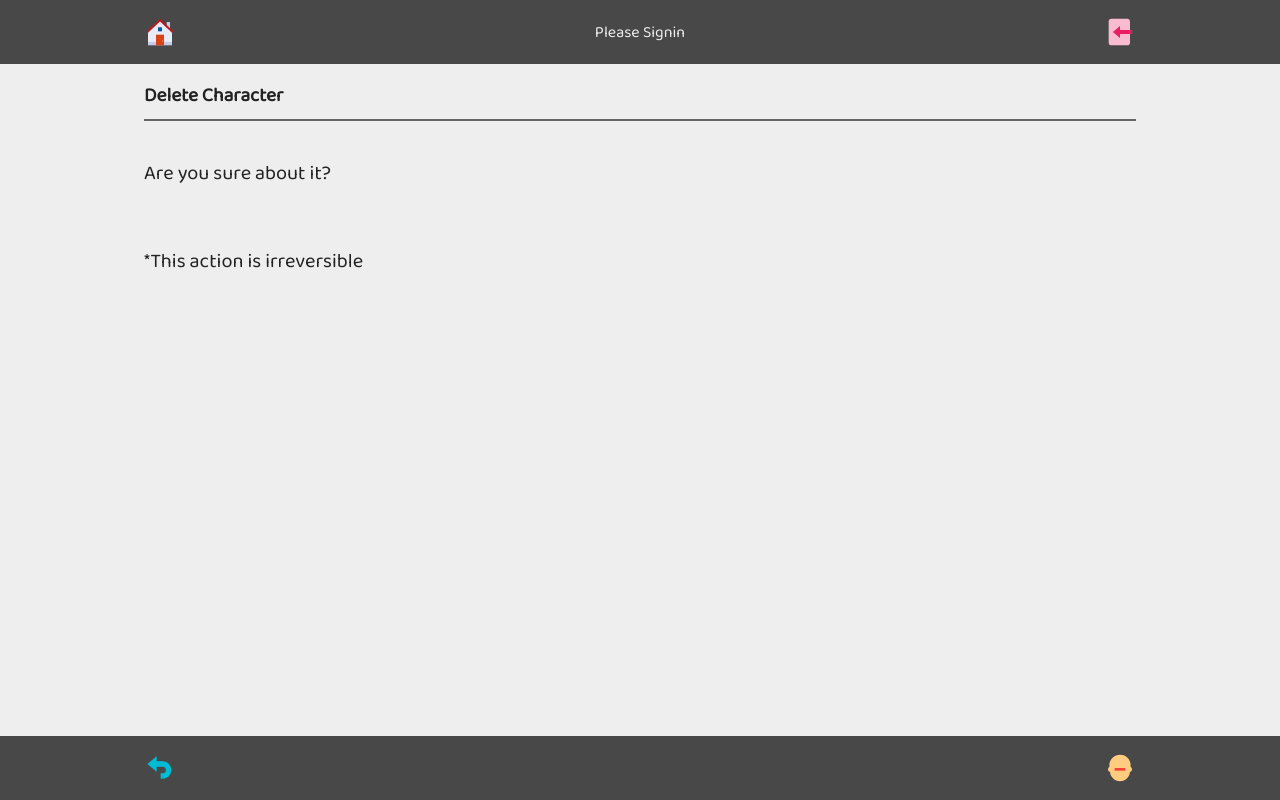
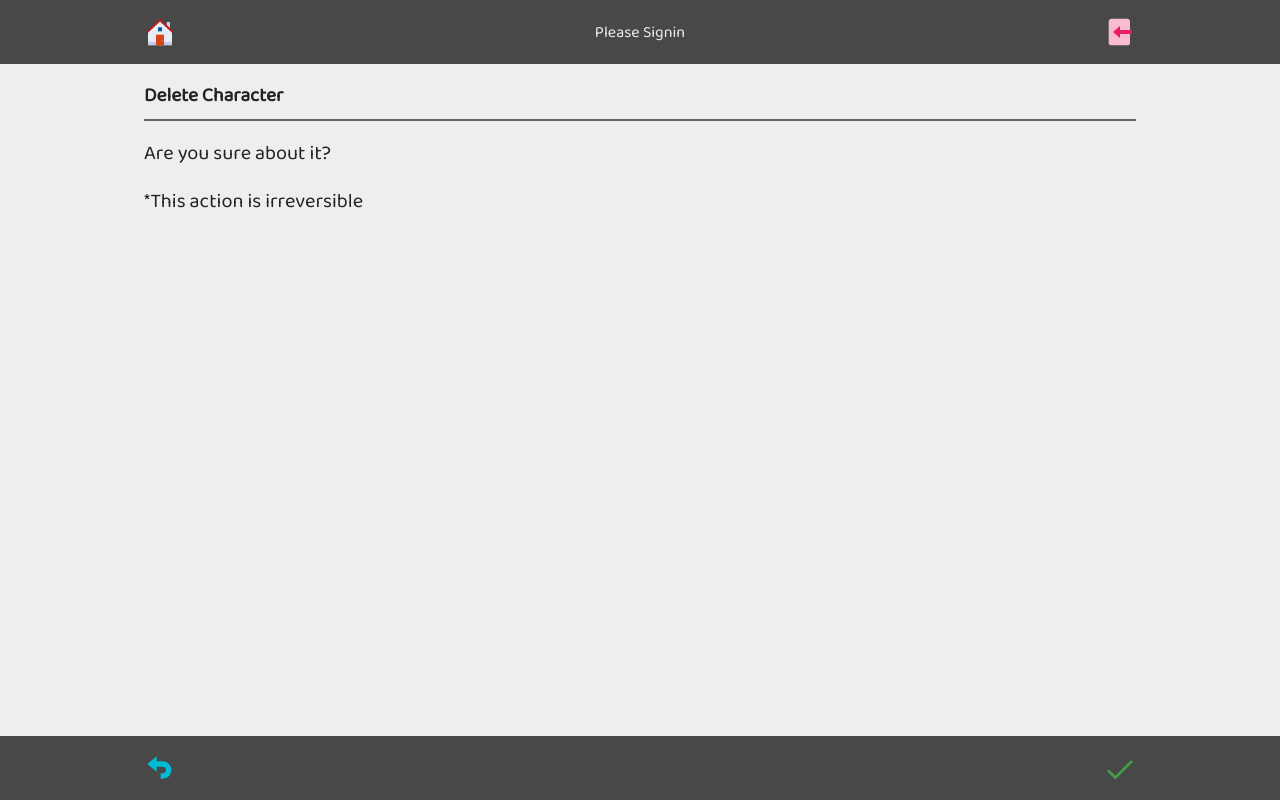
Before and after one commit to clayton-duarte/ars-mba, a Next.js app: page /char/1/delete in a window 1280 px wide. Built offline with nearby package versions, Linux system fonts and the light colour scheme; no server answers.

Commit message:
:zap: Updating delete page

```diff
--- a/pages/char/[_id]/delete.tsx
+++ b/pages/char/[_id]/delete.tsx
@@ -1,5 +1,5 @@
 import React from "react";
-import { FcUndo, FcBadDecision } from "react-icons/fc";
+import { FcCheckmark, FcUndo } from "react-icons/fc";
 import { useRouter } from "next/router";
 import { NextPage } from "next";
 
@@ -9,6 +9,7 @@ import { styled } from "../../../providers/theme";
 
 const StyledText = styled.p`
   font-size: 1.25rem;
+  margin: 0;
 `;
 
 const DeleteCharPage: NextPage = () => {
@@ -29,7 +30,7 @@ const DeleteCharPage: NextPage = () => {
       <>
         <FcUndo role="button" onClick={handleClickCancel} />
         <span />
-        <FcBadDecision role="button" onClick={handleClickConfirm} />
+        <FcCheckmark role="button" onClick={handleClickConfirm} />
       </>
     );
   };
--- a/pages/char/[_id]/edit.tsx
+++ b/pages/char/[_id]/edit.tsx
@@ -1,5 +1,5 @@
 import React, { useEffect, useState } from "react";
-import { FcApprove, FcUndo } from "react-icons/fc";
+import { FcCheckmark, FcUndo } from "react-icons/fc";
 import { useRouter } from "next/router";
 import { NextPage } from "next";
 
@@ -39,7 +39,7 @@ const EditCharPage: NextPage = () => {
       <>
         <FcUndo role="button" onClick={handleClickCancel} />
         <span />
-        <FcApprove role="button" onClick={handleClickConfirm} />
+        <FcCheckmark role="button" onClick={handleClickConfirm} />
       </>
     );
   };
```
